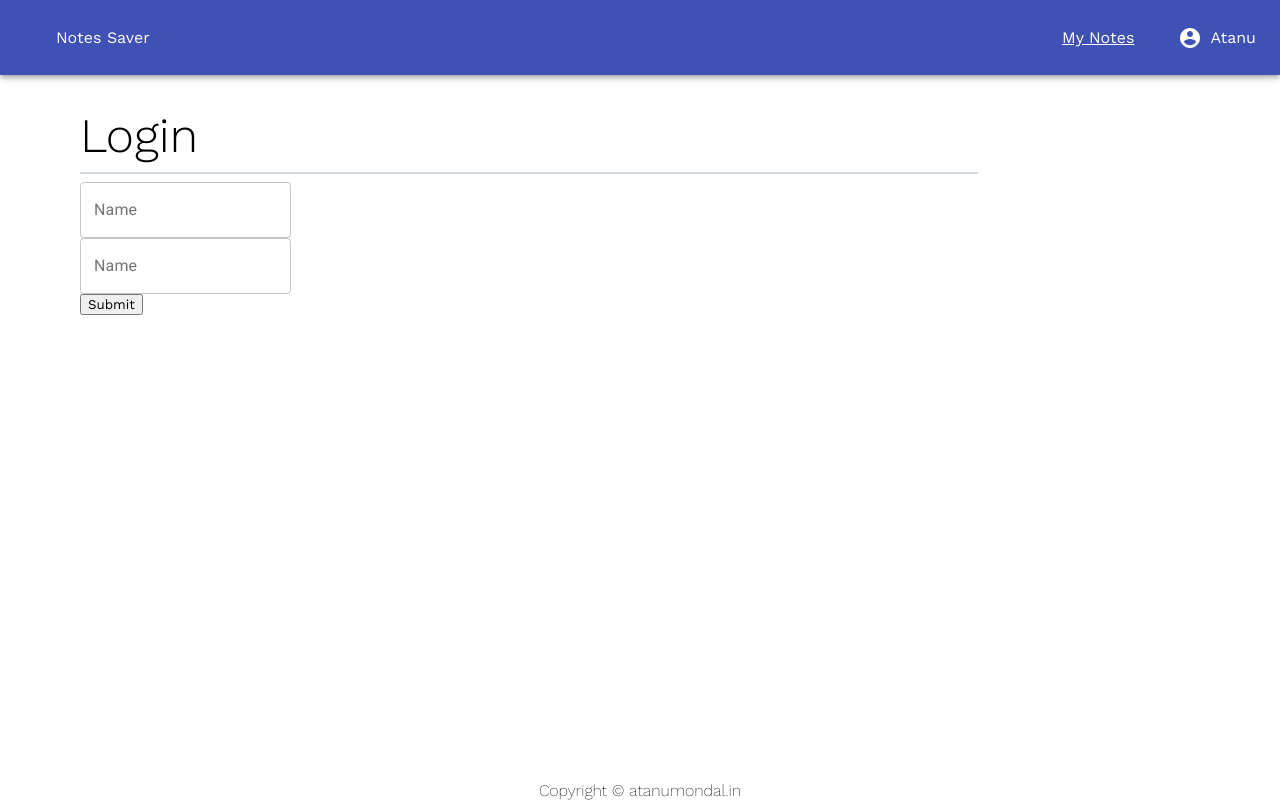
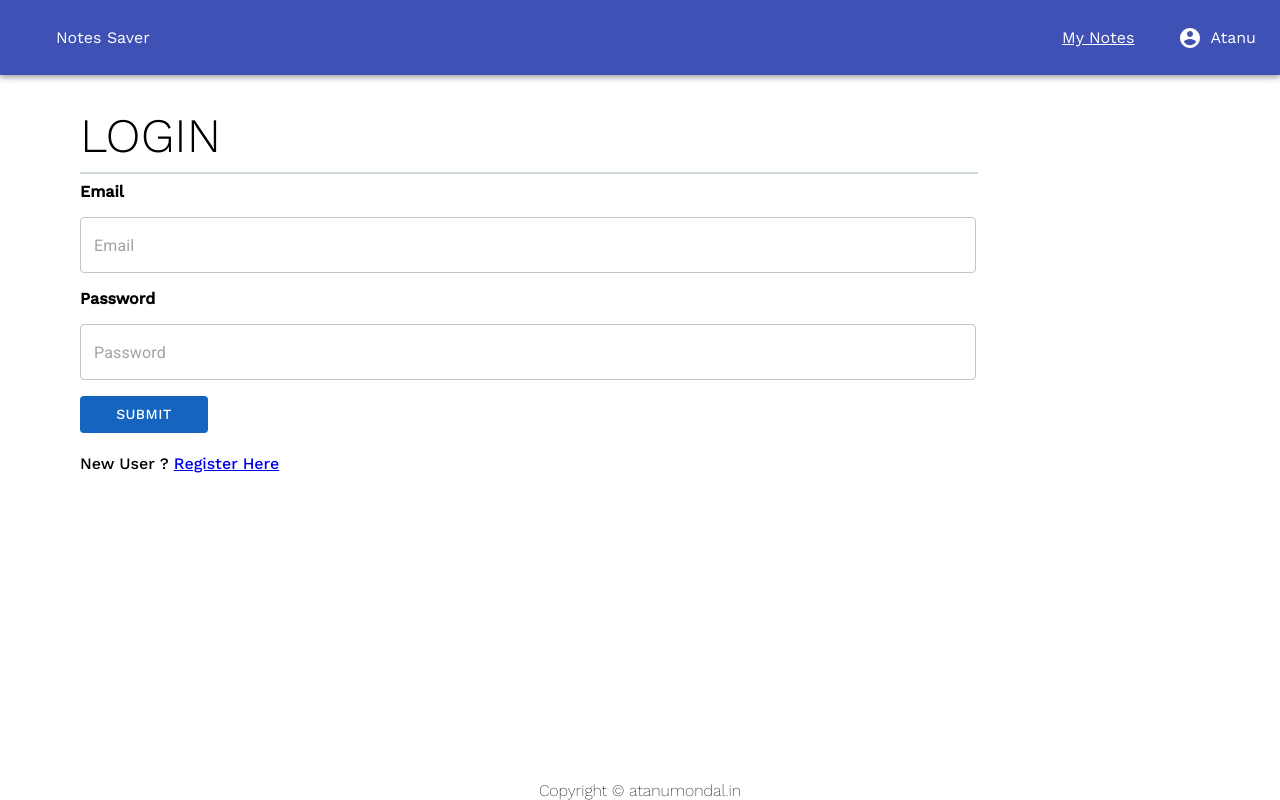
Before and after one commit to atanu12/Note-Saver, a React (Create React App) app in the folder froentend/: page /login in a window 1280 px wide. Built offline with nearby package versions, Linux system fonts and the light colour scheme.

Commit message:
added the login page api and error handler also added the spinner

```diff
--- a/froentend/src/components/LandingPage/Landing.js
+++ b/froentend/src/components/LandingPage/Landing.js
@@ -15,7 +15,7 @@ const Landing = () => {
 
       <div className="main_button">
         <Link to="/login"><button>Login</button></Link>
-        <Link to="regester"><button>Sign Up</button></Link>
+        <Link to="/regester"><button>Sign Up</button></Link>
       </div>
       </div>
     </div>
--- a/froentend/src/components/LoginScreen/LoginScreen.js
+++ b/froentend/src/components/LoginScreen/LoginScreen.js
@@ -1,27 +1,39 @@
-import { Box, Button, FormControl, FormGroup, FormHelperText, Input, InputLabel, makeStyles, TextField } from "@material-ui/core";
-import { set } from "mongoose";
-import React,{useState} from "react";
+import {
+  Button,
+  makeStyles,
+  TextField,
+} from "@material-ui/core";
+import axios from "axios";
+import React, { useState } from "react";
+import { NavLink } from "react-router-dom";
 import MainScreen from "../MainScreen/MainScreen";
+import ErrorHandler from "../Shared/ErrorHandler";
+import Loding from "../Shared/Loding";
+import { toast, ToastContainer } from 'react-toastify';
+import 'react-toastify/dist/ReactToastify.css';
 
 // custom Style
 const useStyles = makeStyles((theme) => ({
   textField: {
-        width: '70vw',
-        margin: '1rem 0px'
+    width: "70vw",
+    margin: "1rem 0px",
   },
   label: {
-        fontWeight: '600'
+    fontWeight: "600",
   },
   button: {
-        background: '#1565c0',
-        color: '#bbdefb',
-        width: '10vw',
+    background: "#1565c0",
+    color: "white",
+    width: "10vw",
     "&:hover": {
-            backgroundColor: '#78909c',
-            color: 'white',
+      backgroundColor: "#78909c",
+      color: "white",
+    },
+  },
+  normal:{
+      fontWeight:500,
   }
-    }
-}))
+}));
 
 export const LoginScreen = () => {
   const classes = useStyles();
@@ -29,24 +41,72 @@ export const LoginScreen = () => {
   // create useState for all the fields
   const [email, setEmail] = useState("");
   const [password, setPassword] = useState("");
-    const [error, setError] = useState("");
+  const [errormsg, setErrormsg] = useState("");
   const [loding, setLoding] = useState("");
 
-    const submitHandler =(e)=>{
-        e.preventDefault()
-        console.log(email, password)
+  const submitHandler = async (e) => {
+    e.preventDefault();
+
+    try {
+        const config ={
+            headers:{
+                "Content-type":"application/json"
             }
+        }
+        setLoding(true);
+
+        // calling the api
+        const { data } = await axios.post("/api/users/login",{
+            email, password
+        },config);
+
+        // if the pocess is conpleted store the value in local storage
+        console.log(data);
+        localStorage.setItem("userInfo",JSON.stringify(data))
+        setLoding(false)
+    } catch (error) {
+       setErrormsg(error.response.data.message)
+       setLoding(false)
+       toast.error(error.response.data.message,{
+        position: "top-center",
+        theme: "colored",
+       })
+    }
+  };
   return (
-        <MainScreen title="Login">
+    <MainScreen title="LOGIN">
+
+        {loding && <Loding/> }
       <form onSubmit={submitHandler}>
         <div>
-                    <TextField type='email' placeholder="Email" value={email} onClick={(e)=>setEmail(e.target.value)} label="Name" variant="outlined" />
+          <div><label className={classes.label}>Email</label></div>
+          <TextField
+            fullWidth
+            className={classes.textField}
+            placeholder="Email"
+            variant="outlined"
+            type="email"
+            value={email}
+            onChange={(e)=>setEmail(e.target.value)}
+          />
         </div>
         <div>
-                    <TextField type='password' value={password} onClick={(e)=>setPassword(e.target.value)} label="Name" variant="outlined" />
+          <div><label className={classes.label}>Password</label></div>
+          <TextField
+            className={classes.textField}
+            type="password"
+            value={password}
+            onChange={(e) => setPassword(e.target.value)}
+            placeholder="Password"
+            variant="outlined"
+          />
         </div>
-               <button type='submit'>Submit</button>
+        <Button className={classes.button} type="submit">Submit</Button>
       </form>
+      <div>
+          <h4 className={classes.normal} >New User ? <NavLink to="/regester">Register Here</NavLink></h4>
+      </div>
+      {errormsg && <ToastContainer/> }
     </MainScreen>
   );
 };
--- a/froentend/src/components/RegesterScreen/RegesterScreen.js
+++ b/froentend/src/components/RegesterScreen/RegesterScreen.js
@@ -3,33 +3,33 @@ import React, { useState } from "react";
 import MainScreen from "../MainScreen/MainScreen";
 
 // custom Style
-const useStyles = makeStyles((theme)=>({
-  textField:{
-      width:'70vw',
-      margin:'1rem 0px'
+const useStyles = makeStyles((theme) => ({
+  textField: {
+    width: "70vw",
+    margin: "1rem 0px",
   },
-  label:{
-      fontWeight:'600'
+  label: {
+    fontWeight: "600",
   },
-  button:{
-      background:'#1565c0',
-      color:'#bbdefb',
-      width:'10vw',
+  button: {
+    background: "#1565c0",
+    color: "#bbdefb",
+    width: "10vw",
     "&:hover": {
-          backgroundColor: '#78909c',
-          color:'white',
-        }
-  }
-}))
+      backgroundColor: "#78909c",
+      color: "white",
+    },
+  },
+}));
 const RegesterScreen = () => {
-  const classes = useStyles()
+  const classes = useStyles();
 
   // create useState for all the fields
-  // const [email, setEmail] = useState("");
-  // const [password, setPassword] = useState("");
-  // const [error, setError] = useState("");
-  // const [loding, setLoding] = useState("");
-
+  const [name, setName] = useState("");
+  const [email, setEmail] = useState("");
+  const [password, setPassword] = useState("");
+  const [error, setError] = useState("");
+  const [loding, setLoding] = useState("");
 
   return (
     <MainScreen title="REGISTER">
@@ -44,26 +44,58 @@ const RegesterScreen = () => {
         >
           <div>
             <label className={classes.label}>Name</label>
-          <TextField fullWidth className={classes.textField} id="outlined-basic" label="Name" variant="outlined"  />
+            <TextField
+              type="text"
+              className={classes.textField}
+              id="outlined-basic"
+              label="Name"
+              variant="outlined"
+              value={name}
+            />
           </div>
           <div>
             <label className={classes.label}>Email</label>
-          <TextField fullWidth className={classes.textField} id="outlined-basic" label="Email" variant="outlined" />
+            <TextField
+              fullWidth
+              className={classes.textField}
+              id="outlined-basic"
+              label="Email"
+              variant="outlined"
+            />
           </div>
           <div>
             <label className={classes.label}>Password</label>
-          <TextField type="password" fullWidth className={classes.textField} id="outlined-basic" label="Password" variant="outlined" />
+            <TextField
+              type="password"
+              fullWidth
+              className={classes.textField}
+              id="outlined-basic"
+              label="Password"
+              variant="outlined"
+            />
           </div>
           <div>
             <label className={classes.label}>Confirm Password</label>
-          <TextField type="password" fullWidth className={classes.textField} id="outlined-basic" label="Confirm Password" variant="outlined" />
+            <TextField
+              type="password"
+              fullWidth
+              className={classes.textField}
+              id="outlined-basic"
+              label="Confirm Password"
+              variant="outlined"
+            />
           </div>
           <div>
             <label className={classes.label}>Upload Pic</label>
-          <input type="file"  className={classes.textField} variant="outlined" accept="image/*" />
+            <input
+              type="file"
+              className={classes.textField}
+              variant="outlined"
+              accept="image/*"
+            />
           </div>
 
-        <div >
+          <div>
             <Button className={classes.button}>Sign Up</Button>
           </div>
         </Box>
--- /dev/null
+++ b/froentend/src/components/Shared/ErrorHandler.js
@@ -0,0 +1,14 @@
+import React from 'react'
+// import { Alert } from '@mui/material';
+
+const ErrorHandler = ({varient = 'info', children}) => {
+    return (
+        <div>
+            {/* <Alert variant={varient} severity={varient}>
+  <strong>{children}</strong>
+</Alert> */}
+        </div>
+    )
+}
+
+export default ErrorHandler
--- /dev/null
+++ b/froentend/src/components/Shared/Loding.js
@@ -0,0 +1,32 @@
+import { Backdrop, CircularProgress } from '@material-ui/core'
+import { makeStyles } from '@material-ui/styles'
+import React from 'react'
+
+
+const useStyles = makeStyles((theme)=>({
+    spinner:{
+        position: 'absolute',
+        top: '50%',
+        left: '50%',
+        marginTop: '-12px',
+        marginLeft: '-12px',
+        backdropFilter:'white',
+        color:'white',
+        height: "5rem",
+        width:'5rem'
+    },
+}))
+const Loding = () => {
+    const classes = useStyles()
+    return (
+        <div>
+            <Backdrop  sx={{ color: '#fff', zIndex: (theme) => theme.zIndex.drawer + 1 }} open>
+            <CircularProgress className={classes.spinner} />
+            </Backdrop>
+
+
+        </div>
+    )
+}
+
+export default Loding
```
Also changed, not shown: froentend/package.json (+4 -3 lines), 2 other files (tests, documents, lock files or other folders). Lines whose indentation alone changed are shown as unchanged.
